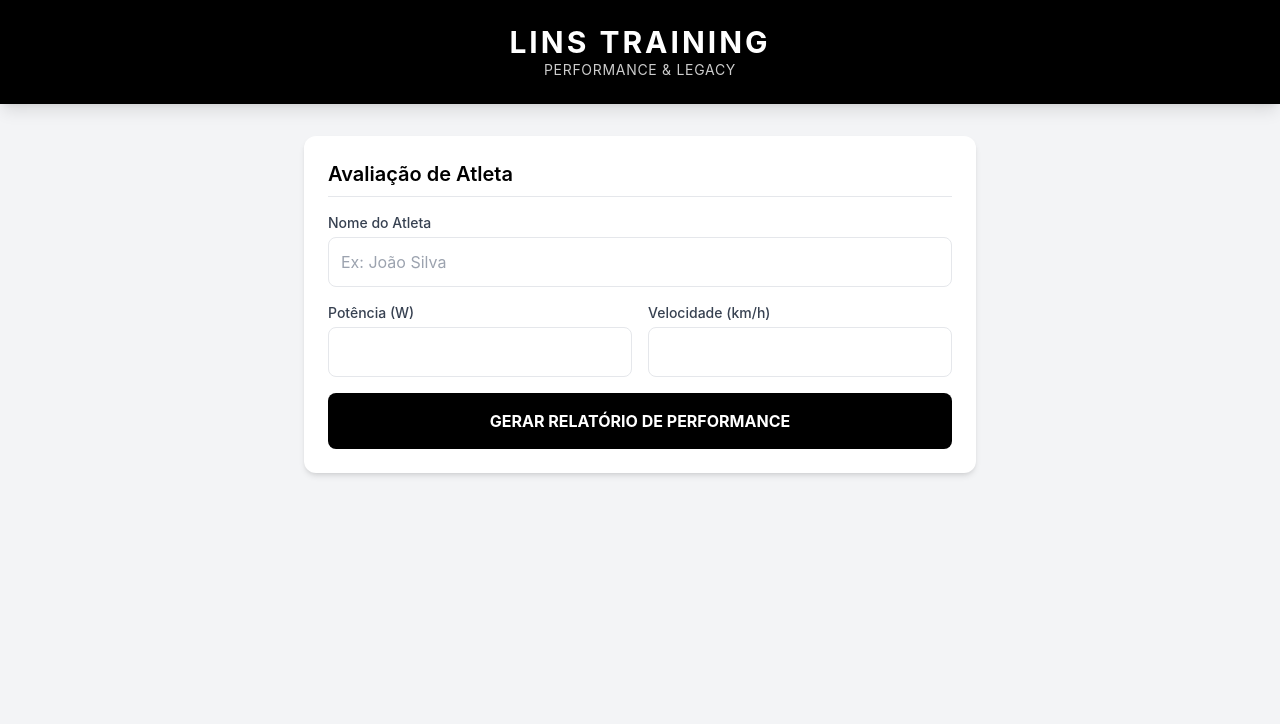
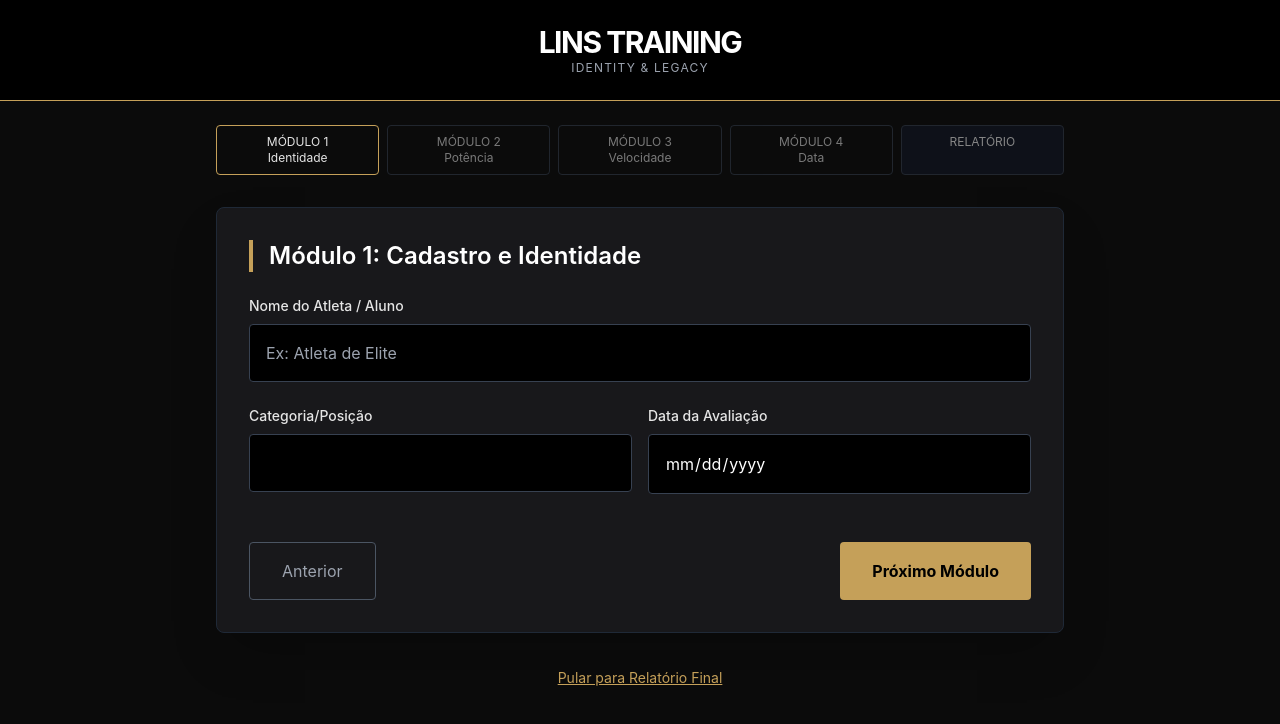
Before and after one commit to linstraining/lins-training-v2, a plain HTML site: page index.html in a window 1280 px wide. Drawn offline with nearby package versions, Linux system fonts and the light colour scheme.

Commit message:
Update index.html

```diff
--- a/index.html
+++ b/index.html
@@ -3,43 +3,62 @@
 <head>
     <meta charset="UTF-8">
     <meta name="viewport" content="width=device-width, initial-scale=1.0">
-    <title>Lins Training - Avaliação de Performance</title>
+    <title>Lins Training - High Performance</title>
     <script src="https://cdn.tailwindcss.com"></script>
     <style>
-        body { background-color: #f3f4f6; font-family: 'Inter', sans-serif; }
-        .header-black { background-color: #000; color: #fff; }
+        body { background-color: #0b0b0b; color: #e5e5e5; font-family: 'Inter', sans-serif; }
+        .gold-border { border-color: #c5a059; }
+        .btn-gold { background-color: #c5a059; color: #000; }
     </style>
 </head>
 <body>
-    <div class="header-black p-6 text-center shadow-lg">
-        <h1 class="text-3xl font-bold tracking-widest">LINS TRAINING</h1>
-        <p class="text-sm uppercase tracking-wider opacity-80">Performance & Legacy</p>
-    </div>
+    <header class="p-6 text-center border-b gold-border bg-black">
+        <h1 class="text-3xl font-bold tracking-tighter text-white">LINS TRAINING</h1>
+        <p class="text-xs uppercase tracking-widest text-gray-400">Identity & Legacy</p>
+    </header>
 
-    <div class="max-w-2xl mx-auto mt-8 p-6 bg-white rounded-xl shadow-md">
-        <h2 class="text-xl font-semibold border-b pb-2 mb-4">Avaliação de Atleta</h2>
+    <main class="max-w-4xl mx-auto p-6">
+        <!-- Navegação de Módulos -->
+        <div class="grid grid-cols-2 md:grid-cols-5 gap-2 mb-8 text-center text-xs">
+            <div class="p-2 border gold-border rounded">MÓDULO 1<br>Identidade</div>
+            <div class="p-2 border border-gray-700 rounded opacity-50">MÓDULO 2<br>Potência</div>
+            <div class="p-2 border border-gray-700 rounded opacity-50">MÓDULO 3<br>Velocidade</div>
+            <div class="p-2 border border-gray-700 rounded opacity-50">MÓDULO 4<br>Data</div>
+            <div class="p-2 border border-gray-700 rounded opacity-50 bg-gray-900 text-white">RELATÓRIO</div>
+        </div>
 
-        <div class="space-y-4">
-            <div>
-                <label class="block text-sm font-medium text-gray-700">Nome do Atleta</label>
-                <input type="text" class="w-full border p-3 rounded-lg mt-1" placeholder="Ex: João Silva">
-            </div>
+        <!-- Área de Input -->
+        <section class="bg-zinc-900 p-8 rounded-lg border border-gray-800 shadow-2xl">
+            <h2 class="text-2xl font-semibold mb-6 text-white border-l-4 gold-border pl-4">Módulo 1: Cadastro e Identidade</h2>
 
-            <div class="grid grid-cols-2 gap-4">
+            <div class="space-y-6">
                 <div>
-                    <label class="block text-sm font-medium text-gray-700">Potência (W)</label>
-                    <input type="number" class="w-full border p-3 rounded-lg mt-1">
+                    <label class="block text-sm font-medium mb-2">Nome do Atleta / Aluno</label>
+                    <input type="text" class="w-full bg-black border border-gray-700 p-4 rounded text-white focus:outline-none focus:ring-1 focus:ring-[#c5a059]" placeholder="Ex: Atleta de Elite">
                 </div>
-                <div>
-                    <label class="block text-sm font-medium text-gray-700">Velocidade (km/h)</label>
-                    <input type="number" class="w-full border p-3 rounded-lg mt-1">
+
+                <div class="grid grid-cols-1 md:grid-cols-2 gap-4">
+                    <div>
+                        <label class="block text-sm font-medium mb-2">Categoria/Posição</label>
+                        <input type="text" class="w-full bg-black border border-gray-700 p-4 rounded text-white">
+                    </div>
+                    <div>
+                        <label class="block text-sm font-medium mb-2">Data da Avaliação</label>
+                        <input type="date" class="w-full bg-black border border-gray-700 p-4 rounded text-white">
+                    </div>
+                </div>
+
+                <div class="pt-6 flex justify-between">
+                    <button class="px-8 py-4 border border-gray-600 rounded text-gray-400 cursor-not-allowed">Anterior</button>
+                    <button onclick="alert('Próximo Módulo Carregando...')" class="px-8 py-4 btn-gold rounded font-bold hover:brightness-110 transition">Próximo Módulo</button>
                 </div>
             </div>
+        </section>
 
-            <button onclick="alert('Relatório Gerado com Sucesso!')" class="w-full bg-black text-white p-4 rounded-lg font-bold mt-6 hover:bg-gray-800 transition">
-                GERAR RELATÓRIO DE PERFORMANCE
-            </button>
+        <!-- Botão de Atalho para o Relatório -->
+        <div class="mt-8 text-center">
+            <button onclick="alert('Gerando Relatório de Performance LINS TRAINING...')" class="text-[#c5a059] underline text-sm">Pular para Relatório Final</button>
         </div>
-    </div>
+    </main>
 </body>
 </html>
```
